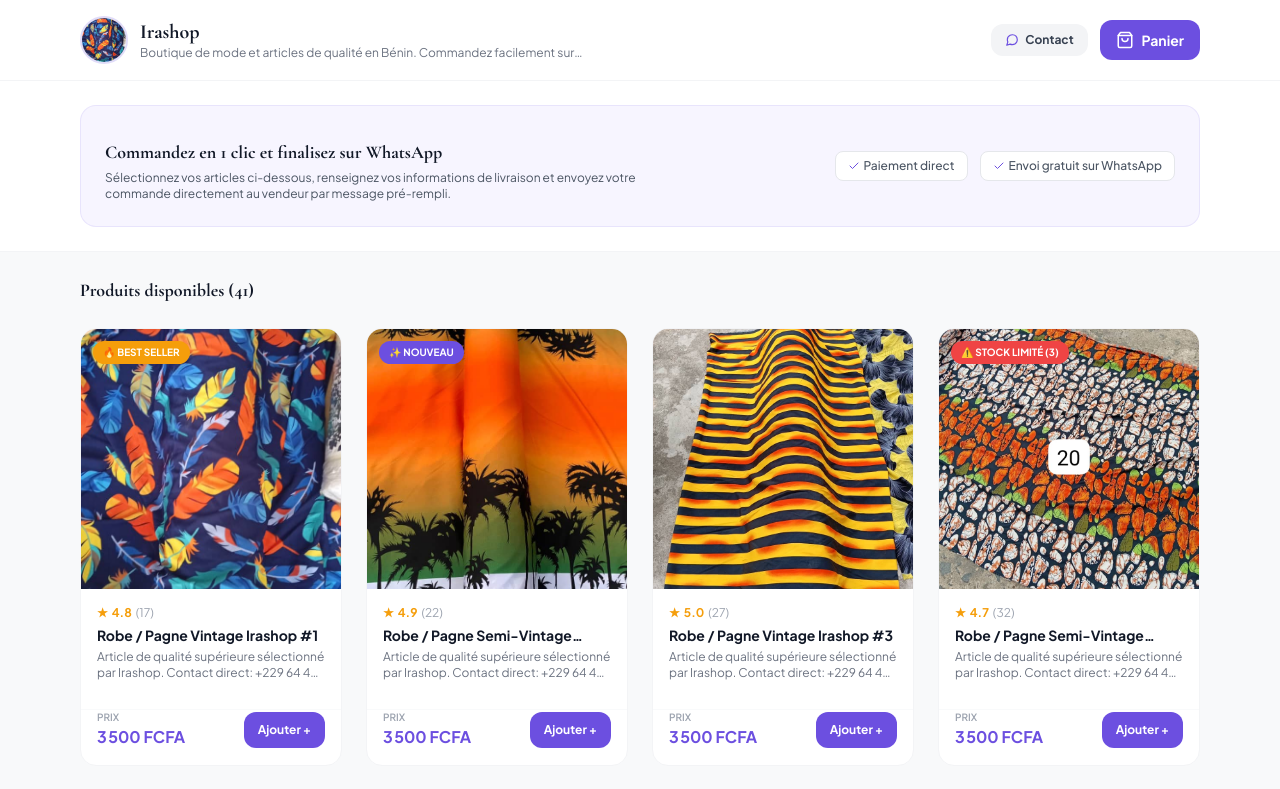
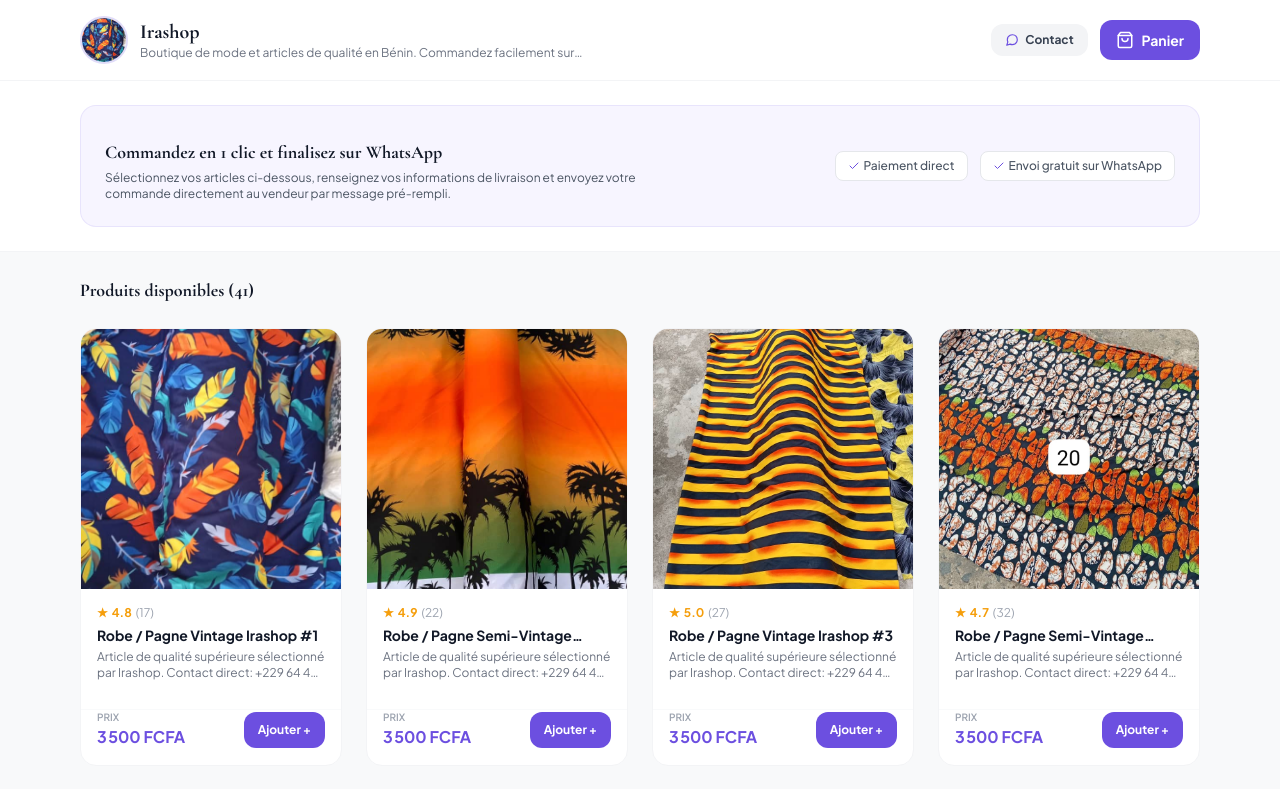
Before and after one commit to senanroland5-collab/Rolsenshop, a Next.js app: page /irashop in a window 1280 px wide. Shown: the top 789 px of the page. Built offline with nearby package versions, Linux system fonts and the light colour scheme.

Commit message:
fix: remove product card badge stickers
Co-authored-by: senanroland5-collab <251367137+senanroland5-collab@users.noreply.github.com>

```diff
--- a/app/components/ProductCard.tsx
+++ b/app/components/ProductCard.tsx
@@ -18,24 +18,6 @@ export default function ProductCard({ product, onAddToCart }: ProductCardProps)
             className="w-full h-full object-cover group-hover:scale-105 transition duration-300"
           />
 
-          {/* Badges Overlay */}
-          <div className="absolute top-3 left-3 flex flex-col gap-1.5 items-start">
-            {product.badge === 'best_seller' && (
-              <span className="bg-amber-500 text-white font-black text-[10px] uppercase px-2.5 py-1 rounded-full shadow-xs">
-                🔥 Best Seller
-              </span>
-            )}
-            {product.badge === 'new' && (
-              <span className="bg-brand text-white font-black text-[10px] uppercase px-2.5 py-1 rounded-full shadow-xs">
-                ✨ Nouveau
-              </span>
-            )}
-            {product.isLimitedStock && (
-              <span className="bg-red-500 text-white font-black text-[10px] uppercase px-2.5 py-1 rounded-full shadow-xs">
-                ⚠️ Stock Limité {product.stockCount ? `(${product.stockCount})` : ''}
-              </span>
-            )}
-          </div>
         </div>
 
         {/* Info Content */}
```
